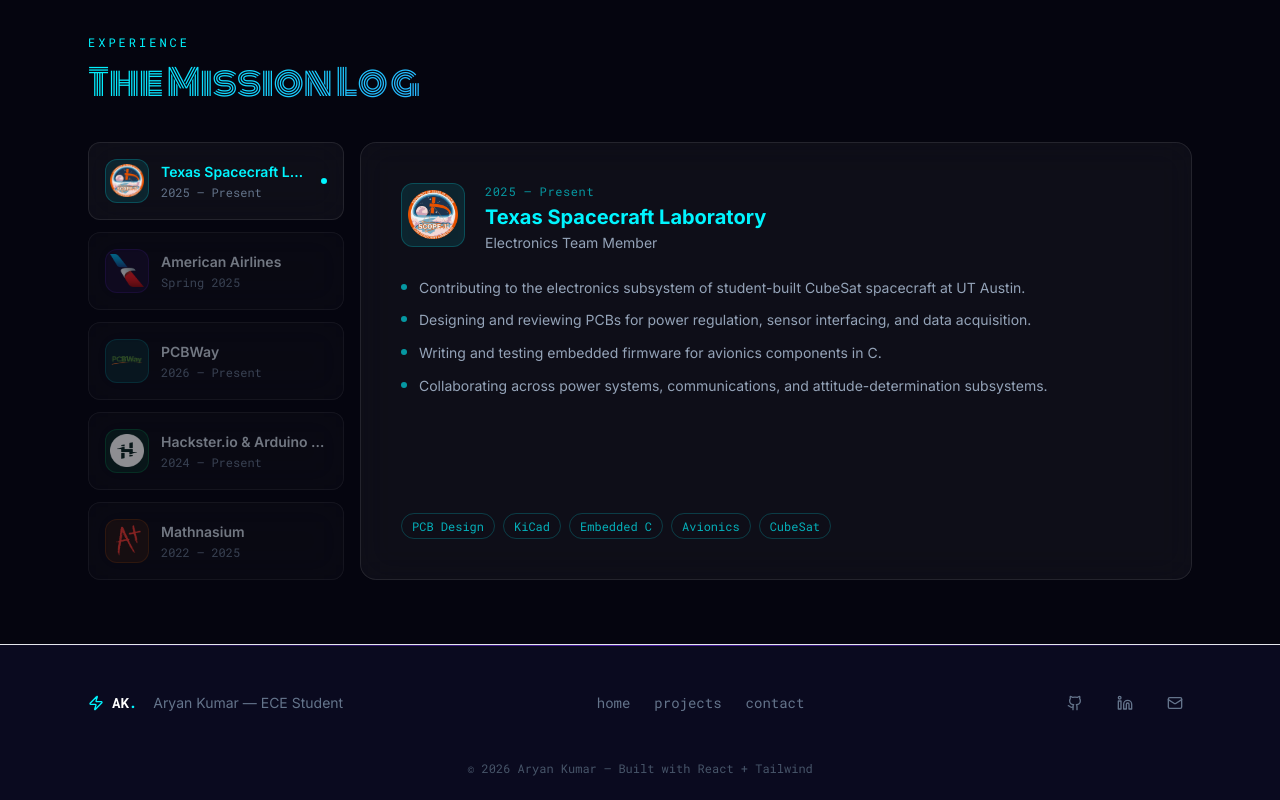
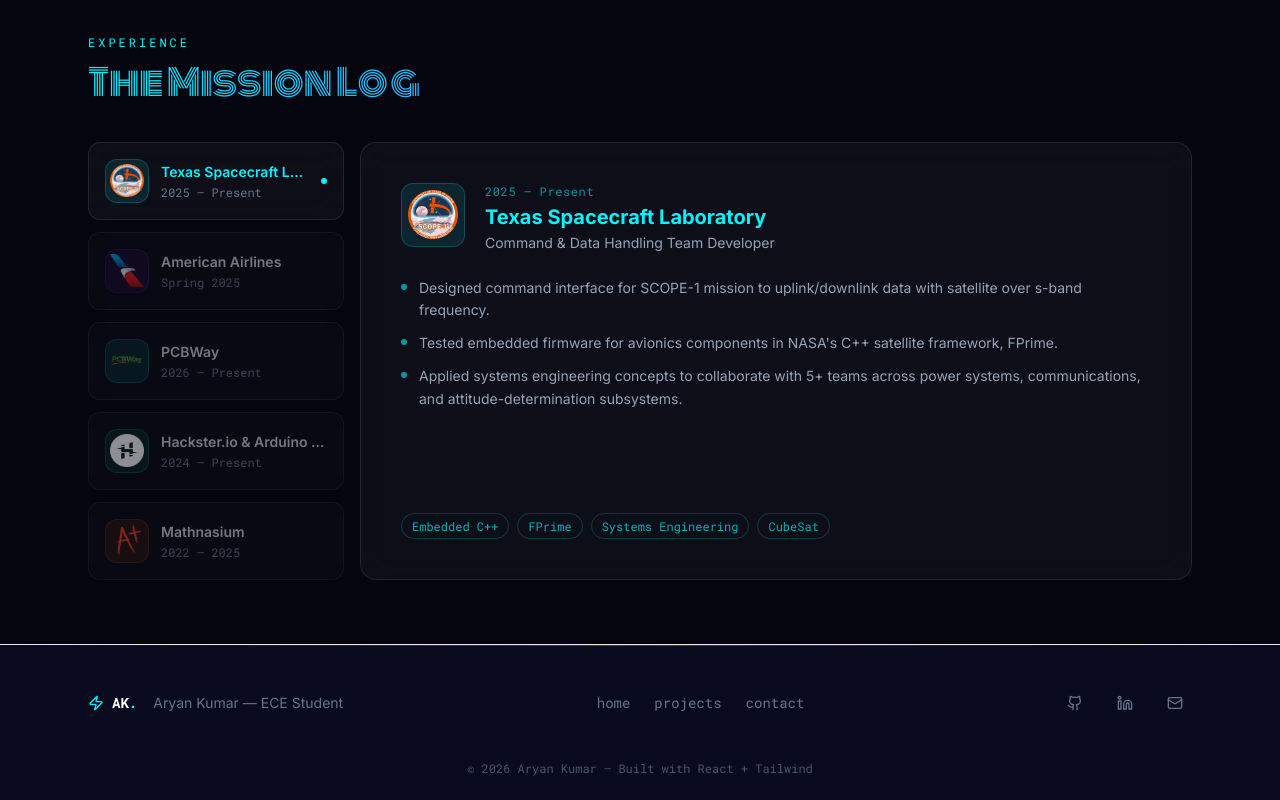
Before and after one commit to Uniostar/Personal-Portfolio, a React (Vite) app: page /#/ in a window 1280 px wide. Shown: the part 2518-3318 px from the top of the page. Built offline with nearby package versions, Linux system fonts and the light colour scheme; the HTML template or start-up script is replaced by a standard one.

Commit message:
Fixed experiences section

```diff
--- a/src/components/home/ExperienceSection.jsx
+++ b/src/components/home/ExperienceSection.jsx
@@ -61,34 +61,32 @@
   {
     id: 'texas-scl',
     company: 'Texas Spacecraft Laboratory',
-    role: 'Electronics Team Member',
+    role: 'Command & Data Handling Team Developer',
     year: '2025 — Present',
     logoFile: 'texas-scl',
     initials: 'TSL',
     color: 'neon-cyan',
     bullets: [
-      'Contributing to the electronics subsystem of student-built CubeSat spacecraft at UT Austin.',
-      'Designing and reviewing PCBs for power regulation, sensor interfacing, and data acquisition.',
-      'Writing and testing embedded firmware for avionics components in C.',
-      'Collaborating across power systems, communications, and attitude-determination subsystems.',
+      'Designed command interface for SCOPE-1 mission to uplink/downlink data with satellite over s-band frequency.',
+      'Tested embedded firmware for avionics components in NASA\'s C++ satellite framework, FPrime.',
+      'Applied systems engineering concepts to collaborate with 5+ teams across power systems, communications, and attitude-determination subsystems.',
     ],
-    skills: ['PCB Design', 'KiCad', 'Embedded C', 'Avionics', 'CubeSat'],
+    skills: ['Embedded C++', 'FPrime', 'Systems Engineering', 'CubeSat'],
   },
   {
     id: 'aa-extern',
     company: 'American Airlines',
-    role: 'Technology Extern',
+    role: 'UI/UX IT Extern',
     year: 'Spring 2025',
     logoFile: 'american-airlines',
     initials: 'AA',
     color: 'neon-purple',
     bullets: [
-      "Completed a structured externship inside American Airlines' Technology division.",
+      "Completed a structured externship inside American Airlines' UI/UX & IT division.",
       'Gained hands-on exposure to enterprise software architecture and IT infrastructure at scale.',
-      'Participated in team standups, product reviews, and shadow sessions with senior engineers.',
-      'Explored technology strategy in the context of commercial aviation operations.',
+      'Participated in team standups, product reviews, and shadow sessions with senior engineers.'
     ],
-    skills: ['Enterprise IT', 'Tech Strategy', 'Aviation Systems'],
+    skills: ['Enterprise IT', 'Tech Strategy', 'UI/UX', 'Figma'],
   },
   {
     id: 'pcbway',
@@ -99,12 +97,11 @@
     initials: 'PW',
     color: 'neon-cyan',
     bullets: [
-      'Received fabrication sponsorship from PCBWay for open-source hardware projects.',
+      'Received fabrication sponsorship from PCBWay to develop open-source hardware projects.',
       'Designing multi-layer PCBs for rocketry, RF systems, and embedded applications.',
-      'Submitting production-ready Gerber files and collaborating through the PCBWay review process.',
-      'Contributing documented designs to the PCBWay open-source community.',
+      'Submitting production-ready Gerber files and collaborating through the PCBWay review process.'
     ],
-    skills: ['PCB Design', 'KiCad', 'Gerber Files', 'Multi-layer PCB', 'Open Source'],
+    skills: ['PCB Design', 'KiCad', 'Multi-layer PCB', 'Open Source'],
   },
   {
     id: 'technical-author',
@@ -115,10 +112,10 @@
     initials: 'H.',
     color: 'neon-green',
     bullets: [
-      'Publishing in-depth guides on embedded systems, PCB design, and RF communications.',
+      'Published 15+ in-depth guides on embedded systems, PCB design, and RF communications to community of 1.5M+ engineers.',
       'Accumulated 75k+ combined article views across Hackster.io and Arduino Project Hub.',
       'Articles featured in platform newsletters and curated project showcases.',
-      'Topics include Bluetooth modules, GPS tracking, RC systems, and flight data logging.',
+      'Topics include Bluetooth modules, GPS tracking, RC systems, and flight data logging.'
     ],
     skills: ['Arduino', 'ESP32', 'Technical Writing', 'RF Systems', 'PCB Design'],
   },
@@ -131,11 +128,11 @@
     initials: 'MN',
     color: 'neon-orange',
     bullets: [
-      'Tutored students in calculus, linear algebra, and differential equations.',
+      'Tutored students in calculus, linear algebra, and geometry',
       'Translated abstract mathematical concepts into intuitive frameworks for each student.',
       'Developed custom problem sets and visual aids tailored to individual learning styles.',
     ],
-    skills: ['Calculus', 'Linear Algebra', 'Differential Equations'],
+    skills: ['Calculus', 'Linear Algebra', 'Geometry'],
   },
 ];
 
```
